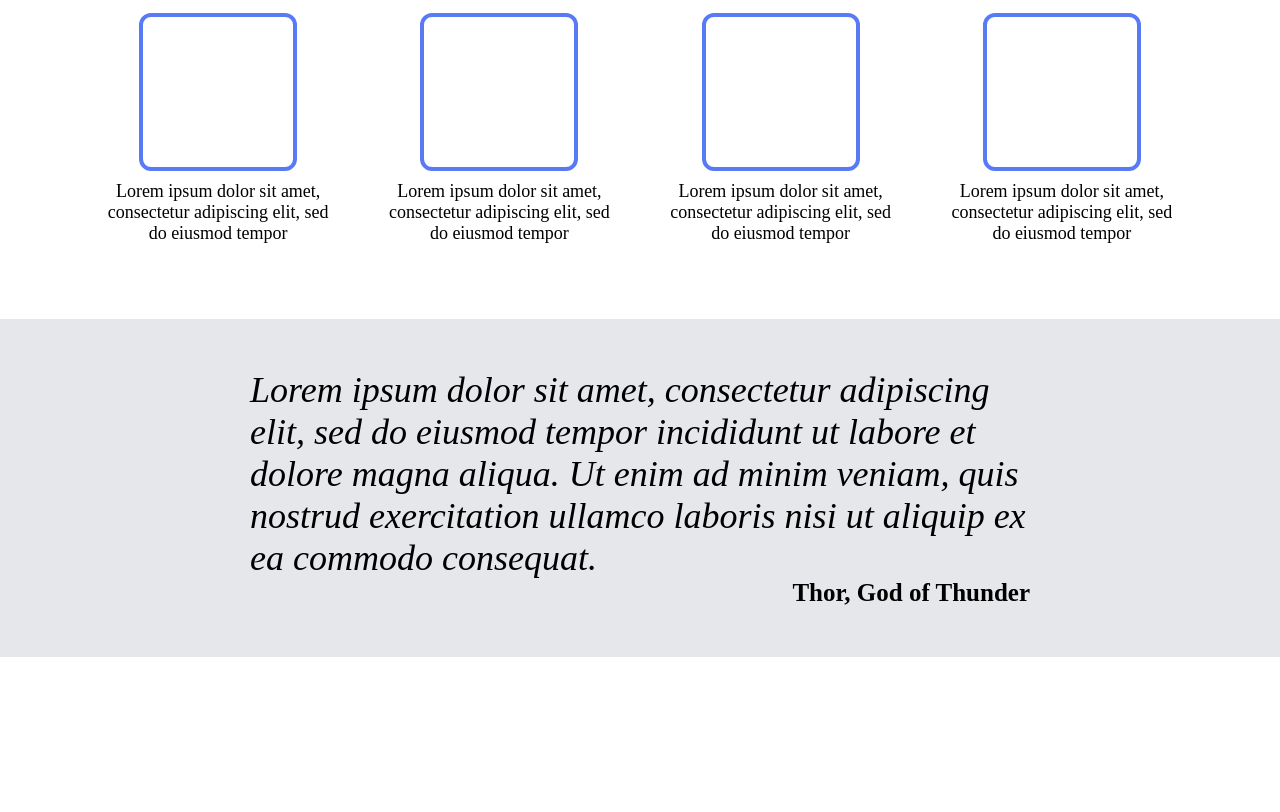
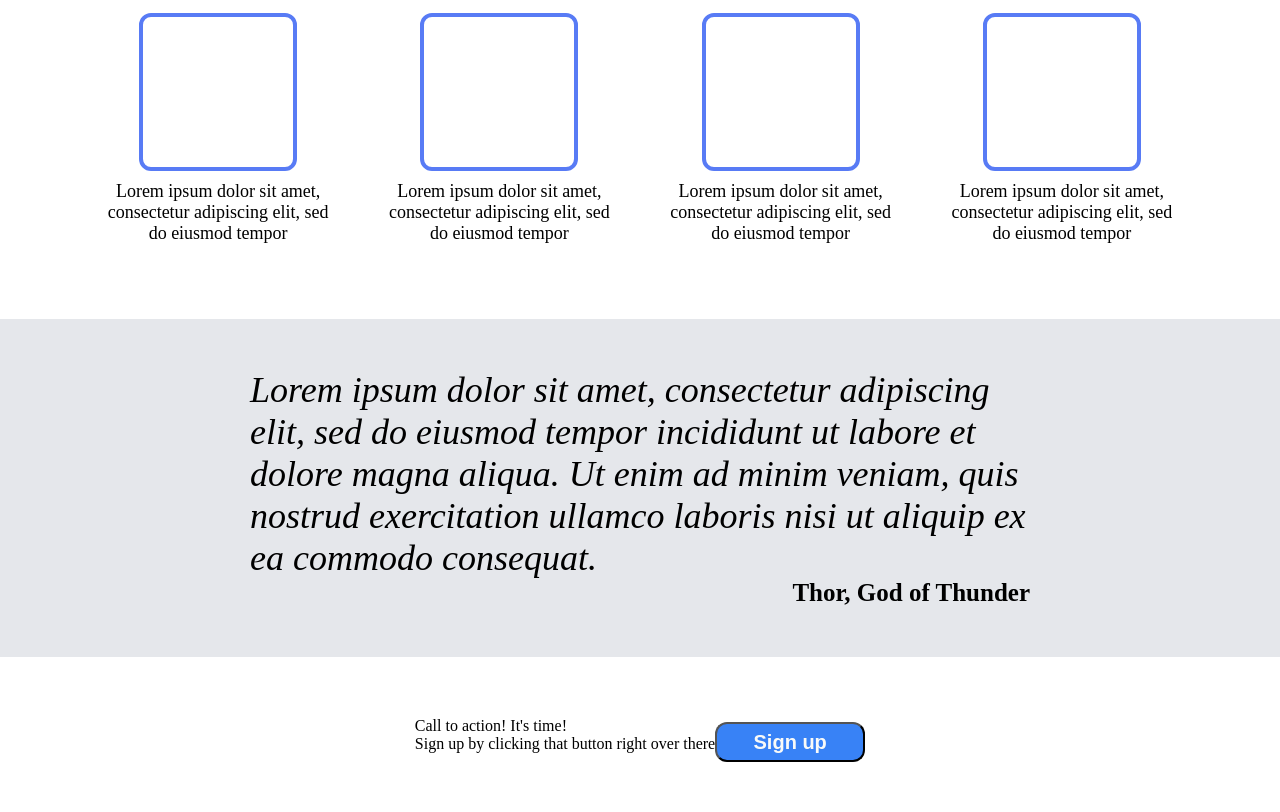
Before and after one commit to KissanM1/landing-page, a plain HTML site: page index.html in a window 1280 px wide. Shown: the part 635-1447 px from the top of the page. Before the commit the page ends 1292 px from the top, so only its background shows below. Drawn offline with Linux system fonts and the light colour scheme.

Commit message:
Adds layout to fourth section

```diff
--- a/index.html
+++ b/index.html
@@ -77,5 +77,16 @@
             <div class="speaker">Thor, God of Thunder</div>
         </div>
     </div>
+    <div class="fourth">
+        <div class="action">
+            <div class="left">
+                <div class="title">Call to action! It's time!</div>
+                <div class="subtitle">Sign up by clicking that button right over there</div>
+            </div>
+            <div class="right">
+                <button type="button">Sign up</button>
+            </div>
+        </div>
+    </div>
 </body>
 </html>
--- a/styles.css
+++ b/styles.css
@@ -139,3 +139,16 @@ button {
     font-size: 25px;
     font-weight: 900;
 }
+
+.fourth {
+    display: flex;
+    padding: 50px;
+    padding-left: 250px;
+    padding-right: 250px;
+    justify-content: center;
+}
+
+.action {
+    display: flex;
+    align-items: center;
+}
```
